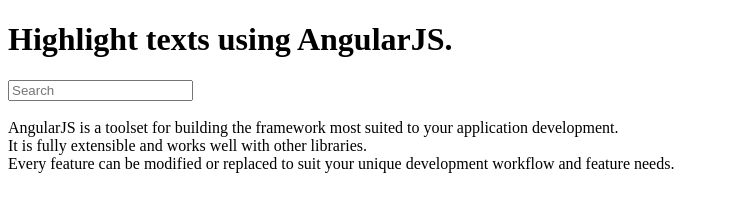
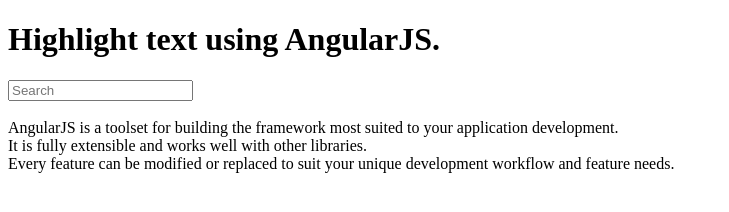
Before and after one commit to shashankasharma/highlight-text-angular, a plain HTML site: page index.html in a window 1280 px wide. Shown: the whole page, without its empty margins (0-729 px from the left). Drawn offline with Linux system fonts and the light colour scheme.

Commit message:
texts to text

```diff
--- a/index.html
+++ b/index.html
@@ -10,7 +10,7 @@
   </head>
 
   <body ng-app="Demo">
-    <h1>Highlight texts using AngularJS.</h1>
+    <h1>Highlight text using AngularJS.</h1>
 
     <div class="container" ng-controller="Demo">
       <input type="text" placeholder="Search" ng-model="search.text"><br><br>
```
